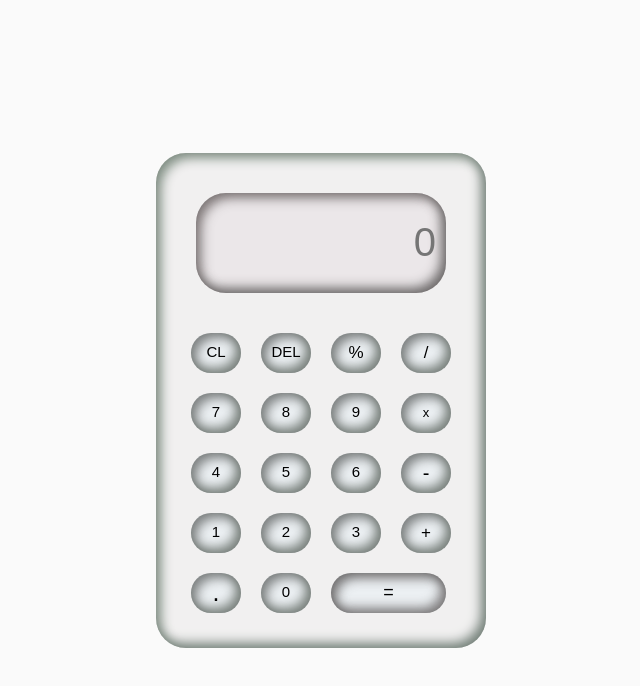
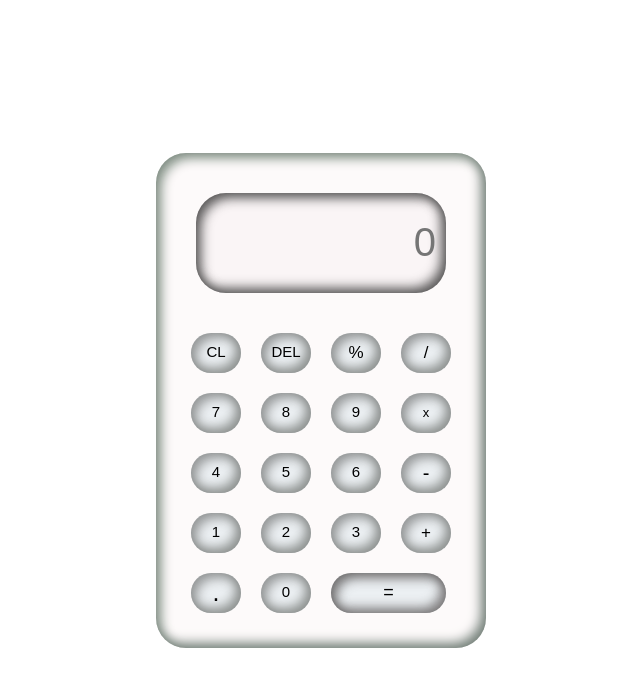
Before and after one commit to Sanjay-of-Technology/Calculator, a plain HTML site: page index.html in a window 1280 px wide. Shown: the whole page, without its empty margins (319-959 px from the left). Drawn offline with nearby package versions, Linux system fonts and the light colour scheme.

Commit message:
version 1.2 updated successfully

```diff
--- a/style.css
+++ b/style.css
@@ -2,7 +2,7 @@
     margin: 0;
     padding: 0;
     box-sizing: border-box;
-    background-color: #fafafa;
+    background: white;
     font-family: sans-serif;
     outline: none;
 }
@@ -14,7 +14,7 @@
 }
 .calculator
 {
-    background-color: #a49a9a1c;
+    background-color: #e8d0d01c;
     padding: 25px;
     border-radius: 30px;
     box-shadow: inset -5px -5px 12px #76827b,
@@ -26,9 +26,9 @@ input{
     grid-column: span 4;
     height: 100px;
     width: 250px;
-    background-color: #cebfc92f;
-    box-shadow: inset -5px -5px 12px #615e5ee7,
-                inset 5px 5px 12px rgba(101, 93, 93, 0.803);
+    background-color: #e6dfe42f;
+    box-shadow: inset -5px -5px 12px #4c4b4be7,
+                inset 5px 5px 12px #4b4a4ae7;
     border: none;
     border-radius: 30px;
     color: rgb(79, 78, 78);
@@ -44,8 +44,8 @@ button
     height: 40px;
     width: 50px;
     background-color: #ecf0f3;
-    box-shadow: inset -5px -5px 12px #636b65d4,
-                inset    5px 5px 12px rgba(84, 87, 86, 0.719);
+    box-shadow: inset -5px -5px 12px #7c7f7dd4,
+                inset    5px 5px 12px rgba(117, 119, 118, 0.719);
     border: none;
     border-radius: 20px;
     margin: 10px;
```
